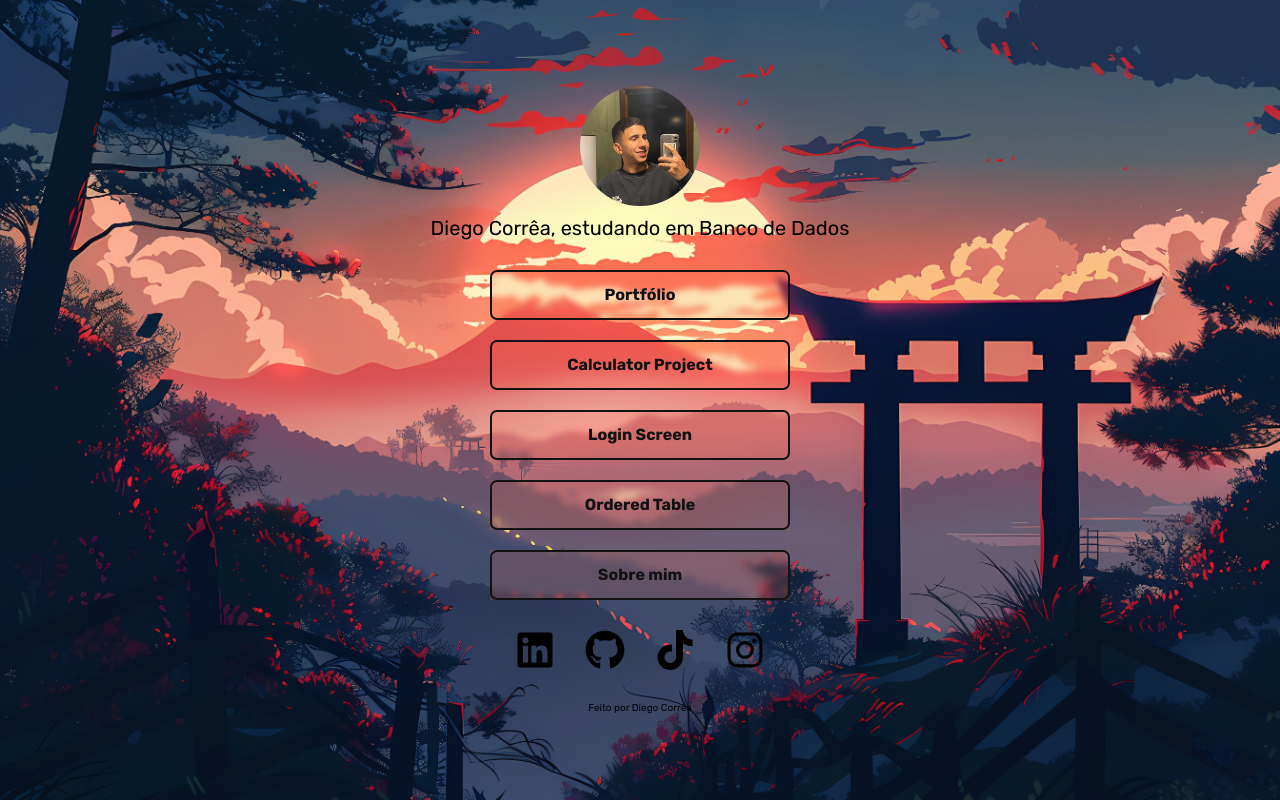
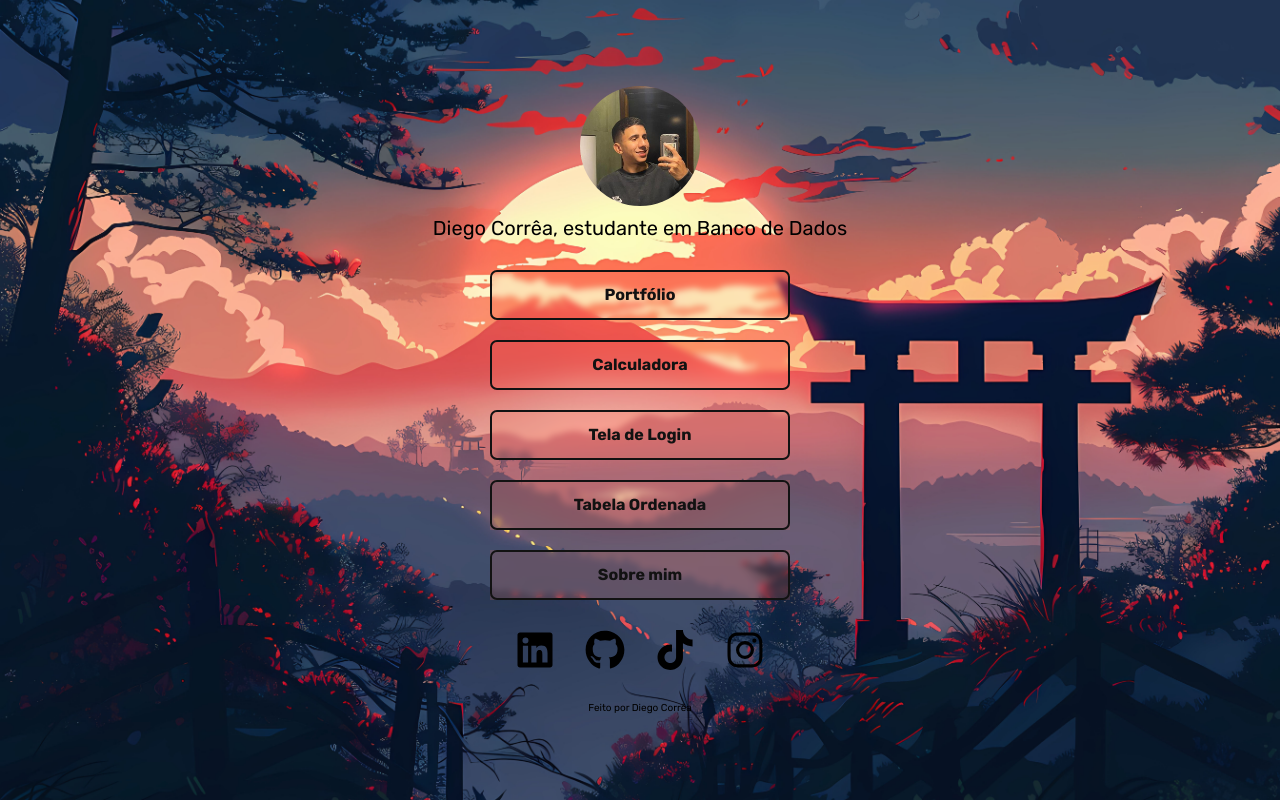
Before and after one commit to DiegoCorreaSB/Bio-Links, a React (Vite) app: page / in a window 1280 px wide. Built offline with nearby package versions, Linux system fonts and the light colour scheme; a web font is replaced by a local one.

Commit message:
pequenas atualizações

```diff
--- a/src/pages/home.tsx
+++ b/src/pages/home.tsx
@@ -13,7 +13,7 @@ export const HomePage = () => {
          <div className="container">
             <div id="profile">
                <img id="img-profile" src={profileDiego} alt="Diego Corrêa" />
-               <p>Diego Corrêa, estudando em Banco de Dados</p>
+               <p>Diego Corrêa, estudante em Banco de Dados</p>
             </div>
 
             <div id="links">
@@ -22,13 +22,13 @@ export const HomePage = () => {
                      <a href= "#">Portfólio</a>
                   </li>
                   <li>
-                     <a href="https://diegocorreasb.github.io/Calculator/" target="_blank">Calculator Project</a>
+                     <a href="https://diegocorreasb.github.io/Calculator/" target="_blank">Calculadora</a>
                   </li>
                   <li>
-                     <a href="#">Login Screen</a>
+                     <a href="#">Tela de Login</a>
                   </li>
                   <li>
-                     <a href="https://diegocorreasb.github.io/orderTableJS/" target="_blank">Ordered Table</a>
+                     <a href="https://diegocorreasb.github.io/orderTableJS/" target="_blank">Tabela Ordenada</a>
                   </li>
                   <li>
                      <a href="#">Sobre mim</a>
```
